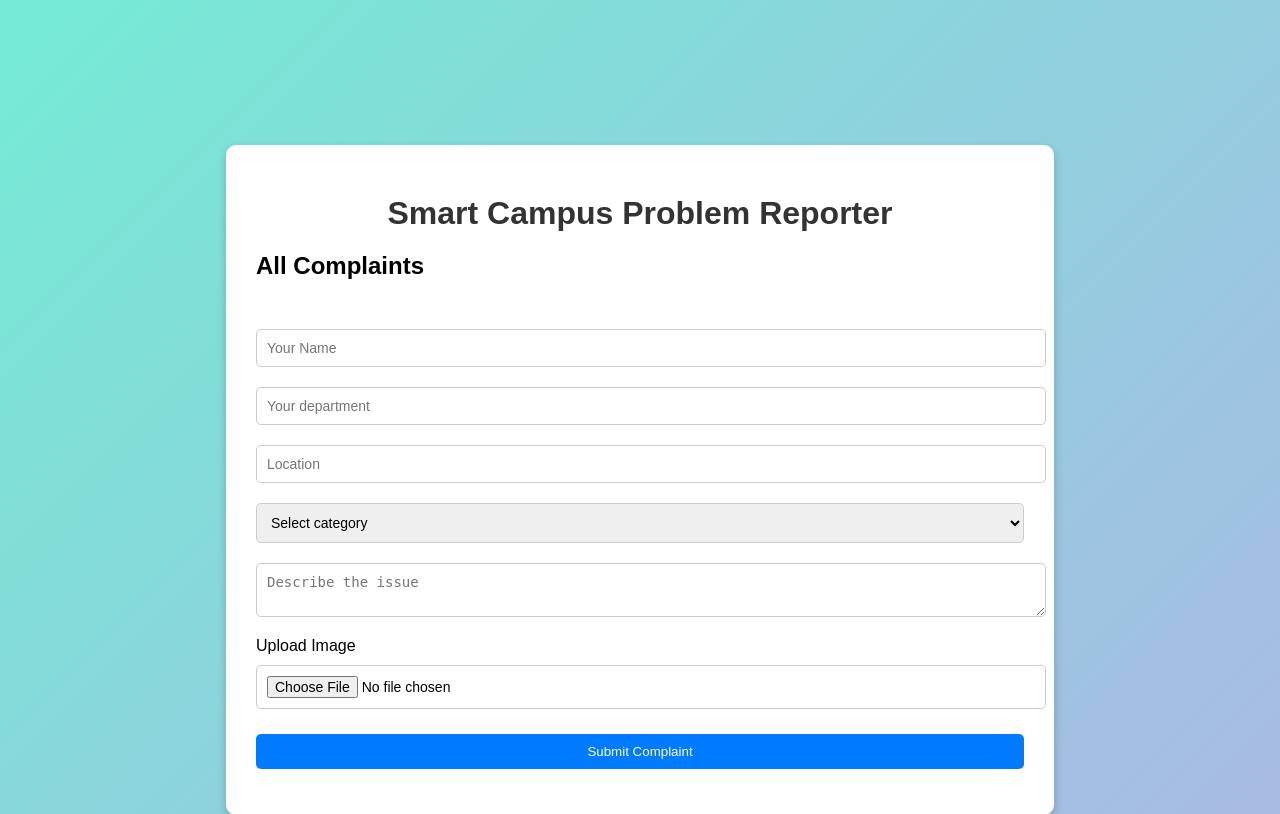
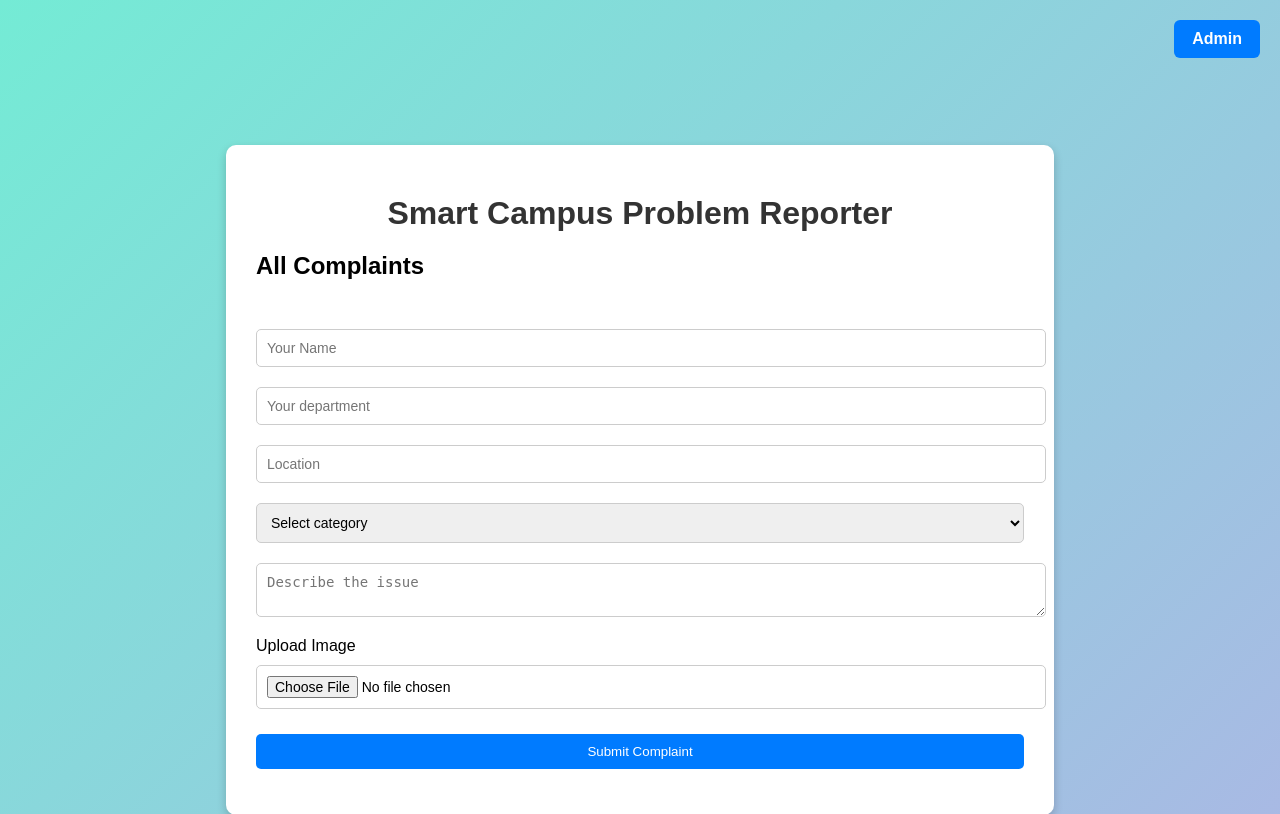
Before and after one commit to ssdsangavi0709-ui/Smart-Campus-Problem-Reporter, a Flask app: page / in a window 1280 px wide. Shown: the top 814 px of the page. Run offline with Flask 3, Linux system fonts and the light colour scheme; parts of the project's set-up code (start-up, migrations or seed data) failed here and were passed over.

Commit message:
Added admin button

```diff
--- a/server.py
+++ b/server.py
@@ -2,11 +2,7 @@ import json
 import os
 from flask import Flask, request, jsonify, render_template, redirect, url_for, session
 from flask_cors import CORS
-import os
 
-if __name__ == "__main__":
-    port = int(os.environ.get("PORT", 5000))
-    app.run(host="0.0.0.0", port=port)
 
 app = Flask(__name__)
 app.secret_key = "supersecretkey"
--- a/static/style.css
+++ b/static/style.css
@@ -212,6 +212,7 @@ background:orange;
 background:green;
 }
 
+
 /* BUTTONS */
 
 .resolve-btn{
@@ -235,3 +236,18 @@ margin-left:10px;
 h1,h2{
 margin-top:20px;
 }
+.admin-btn{
+position: fixed;
+top: 20px;
+right: 20px;
+background-color: #007bff;
+color: white;
+padding: 10px 18px;
+text-decoration: none;
+border-radius: 6px;
+font-weight: bold;
+}
+
+.admin-btn:hover{
+background-color: #0056b3;
+}
--- a/templates/index.html
+++ b/templates/index.html
@@ -6,7 +6,7 @@
     <link rel="stylesheet" href="{{ url_for('static', filename='style.css') }}">
 </head>
 <body>
-
+<a href="/admin" class="admin-btn">Admin</a>
 <div class="container">
     <h1>Smart Campus Problem Reporter</h1>
 
```
